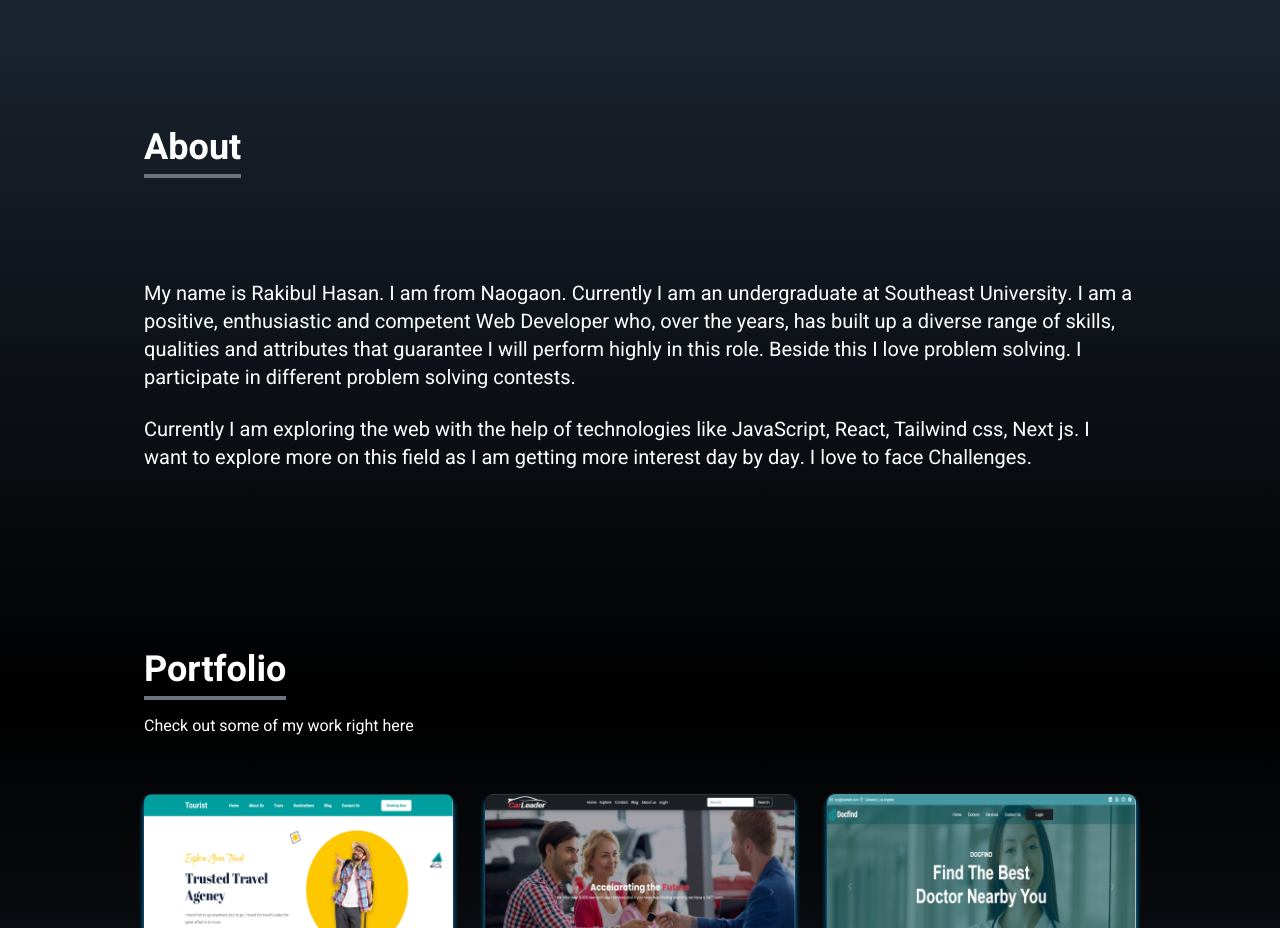
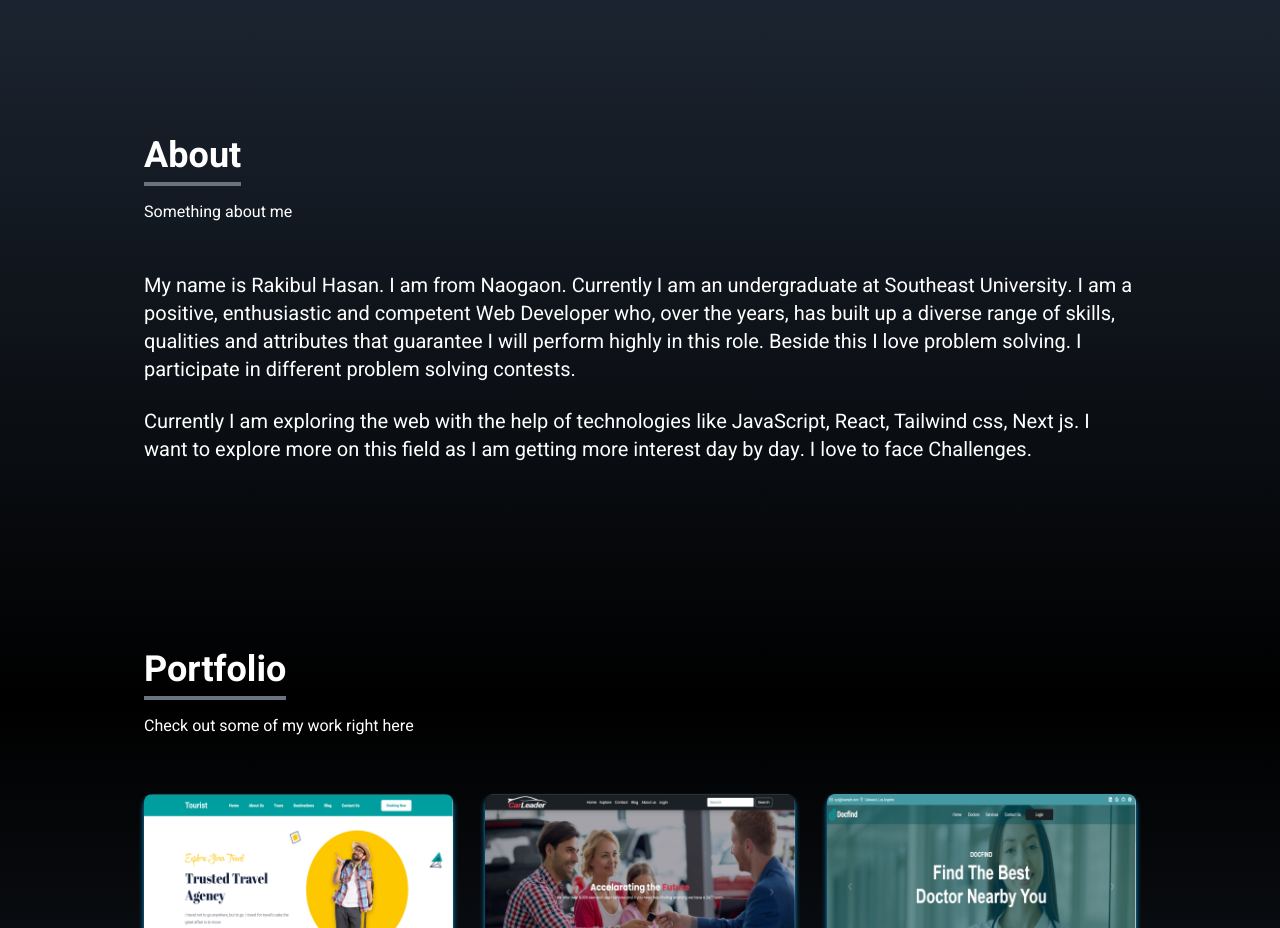
Before and after one commit to Rakibhasan-programmer/portfolio, a React (Create React App) app: page / in a window 1280 px wide. Shown: the part 900-1828 px from the top of the page. Built offline with nearby package versions, Linux system fonts and the light colour scheme.

Commit message:
margin of about section changed

```diff
--- a/src/components/About.jsx
+++ b/src/components/About.jsx
@@ -4,10 +4,11 @@ const About = () => {
   return (
     <div  name="about" className='w-full h-screen bg-gradient-to-b from-gray-800 to-black text-white'>
         <div data-aos="zoom-out-down" data-aos-easing="ease-in-out" data-aos-duration="1500" className="max-w-screen-lg p-4 mx-auto flex flex-col justify-center w-full h-full">
-            <div className='pb-8'>
+            <div className='pb-4'>
                 <p className='text-4xl font-bold inline border-b-4 border-gray-500'>About</p>
+                <p className="pt-6">Something about me</p>
             </div>
-            <p className='text-xl mt-20'>My name is Rakibul Hasan. I am from Naogaon. Currently I am an undergraduate at Southeast University. I am a positive, enthusiastic and competent Web Developer who, over the years, has built up a diverse range of skills, qualities and attributes that guarantee I will perform highly in this role. Beside this I love problem solving. I participate in different problem solving contests.</p>
+            <p className='text-xl mt-8'>My name is Rakibul Hasan. I am from Naogaon. Currently I am an undergraduate at Southeast University. I am a positive, enthusiastic and competent Web Developer who, over the years, has built up a diverse range of skills, qualities and attributes that guarantee I will perform highly in this role. Beside this I love problem solving. I participate in different problem solving contests.</p>
             <br />
             <p className="text-xl">
                 Currently I am exploring the web with the help of technologies like JavaScript, React, Tailwind css, Next js. I want to explore more on this field as I am getting more interest day by day. I love to face Challenges.
```
